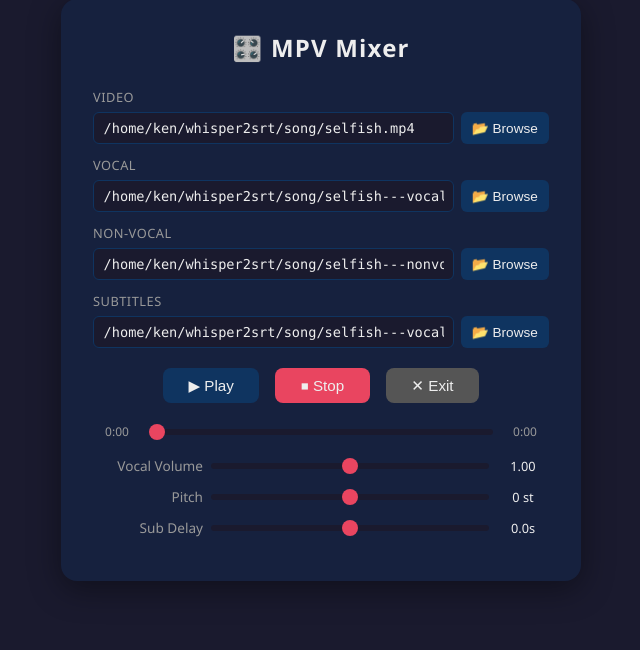
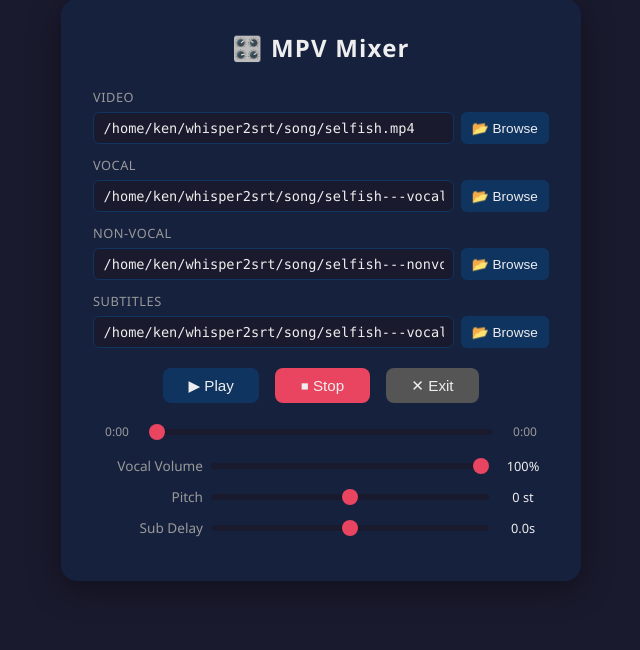
Before and after one commit to kagebarton/whisper2srt, a Flask app: page / in a window 1280 px wide. Shown: the part 33-683 px from the top of the page, without its empty margins (319-959 px from the left). Run offline with Flask 3, Linux system fonts and the light colour scheme.

Commit message:
UI fixes
Vocal volume now 0-100%, pitch change now -3 to 3 semitones

z

```diff
--- a/mpv/app.py
+++ b/mpv/app.py
@@ -34,7 +34,7 @@ state = {
     "subtitle_path": DEFAULT_SUBTITLE,
     "subtitle_delay": 0.0,       # seconds, positive = delay, negative = advance
     "vocal_volume": 1.0,
-    "semitones": 0,            # -6 to +6, mapped to pitch via 2^(st/12)
+    "semitones": 0,            # -3 to +3, mapped to pitch via 2^(st/12)
     "playing": False,
     "duration": 0.0,
     "position": 0.0,
@@ -304,8 +304,8 @@ def seek():
 
 @app.route("/api/volume", methods=["POST"])
 def set_volume():
-    vol = request.json.get("volume", 1.0)
-    state["vocal_volume"] = float(vol)
+    vol_pct = request.json.get("volume", 100)
+    state["vocal_volume"] = float(vol_pct) / 100.0
     if state["playing"]:
         fc = build_filter_complex(state["vocal_volume"], semitones_to_pitch(state["semitones"]))
         send_mpv_command({"command": ["set_property", "lavfi-complex", fc]})
--- a/mpv/templates/index.html
+++ b/mpv/templates/index.html
@@ -316,14 +316,14 @@
   <!-- Vocal volume -->
   <div class="slider-row">
     <label>Vocal Volume</label>
-    <input type="range" id="vocalVol" min="0" max="2" step="0.01" value="{{ state.vocal_volume }}">
-    <span class="val" id="vocalVolVal">{{ '%.2f' % state.vocal_volume }}</span>
+    <input type="range" id="vocalVol" min="0" max="100" step="1" value="{{ (state.vocal_volume * 100) | int }}">
+    <span class="val" id="vocalVolVal">{{ '%d%%' % (state.vocal_volume * 100) }}</span>
   </div>
 
   <!-- Pitch -->
   <div class="slider-row">
     <label>Pitch</label>
-    <input type="range" id="pitchSlider" min="-6" max="6" step="1" value="{{ state.semitones }}">
+    <input type="range" id="pitchSlider" min="-3" max="3" step="1" value="{{ state.semitones }}">
     <span class="val" id="pitchVal">{{ '%+d st' % state.semitones if state.semitones else '0 st' }}</span>
   </div>
 
@@ -512,8 +512,8 @@
     document.getElementById('seekBar').value = 0;
     document.getElementById('timeElapsed').textContent = '0:00';
     document.getElementById('timeTotal').textContent = '0:00';
-    vocalVol.value = 1.0;
-    document.getElementById('vocalVolVal').textContent = '1.00';
+    vocalVol.value = 100;
+    document.getElementById('vocalVolVal').textContent = '100%';
     pitchSlider.value = 0;
     document.getElementById('pitchVal').textContent = '0 st';
     subDelaySlider.value = 0;
@@ -547,23 +547,21 @@
   // ── Vocal volume ───────────────────────────────────────
   const vocalVol = document.getElementById('vocalVol');
   vocalVol.addEventListener('input', () => {
-    document.getElementById('vocalVolVal').textContent = parseFloat(vocalVol.value).toFixed(2);
+    document.getElementById('vocalVolVal').textContent = `${vocalVol.value}%`;
   });
   vocalVol.addEventListener('change', () => {
     fetch('/api/volume', {
       method: 'POST',
       headers: { 'Content-Type': 'application/json' },
-      body: JSON.stringify({ volume: parseFloat(vocalVol.value) }),
+      body: JSON.stringify({ volume: parseInt(vocalVol.value) }),
     });
   });
 
   // ── Pitch ──────────────────────────────────────────────
   const pitchSlider = document.getElementById('pitchSlider');
   const SEMITONE_LABELS = {
-    '-6': '−6 st', '-5': '−5 st', '-4': '−4 st', '-3': '−3 st',
-    '-2': '−2 st', '-1': '−1 st',  '0': '0 st',  '1': '+1 st',
-     '2': '+2 st',  '3': '+3 st',  '4': '+4 st',  '5': '+5 st',
-     '6': '+6 st',
+    '-3': '−3 st', '-2': '−2 st', '-1': '−1 st',  '0': '0 st',
+     '1': '+1 st',  '2': '+2 st',  '3': '+3 st',
   };
   pitchSlider.addEventListener('input', () => {
     const st = parseInt(pitchSlider.value);
```
